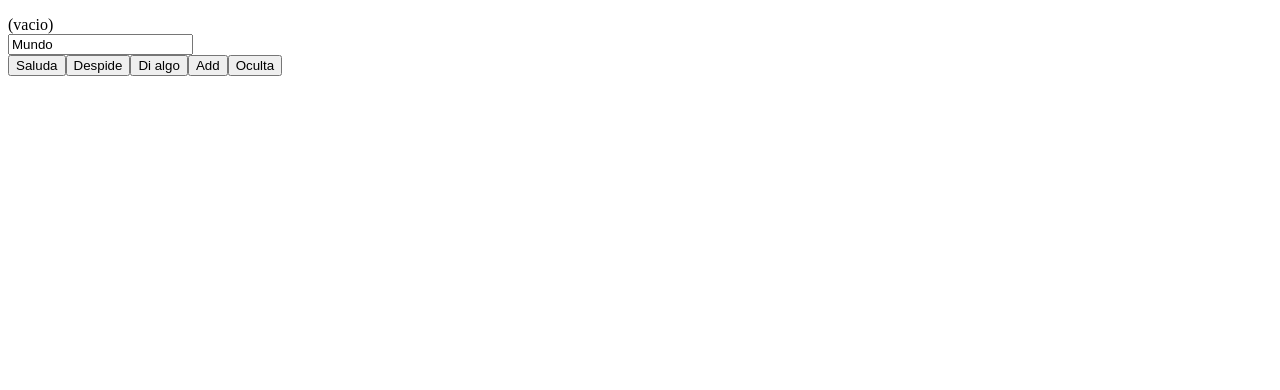
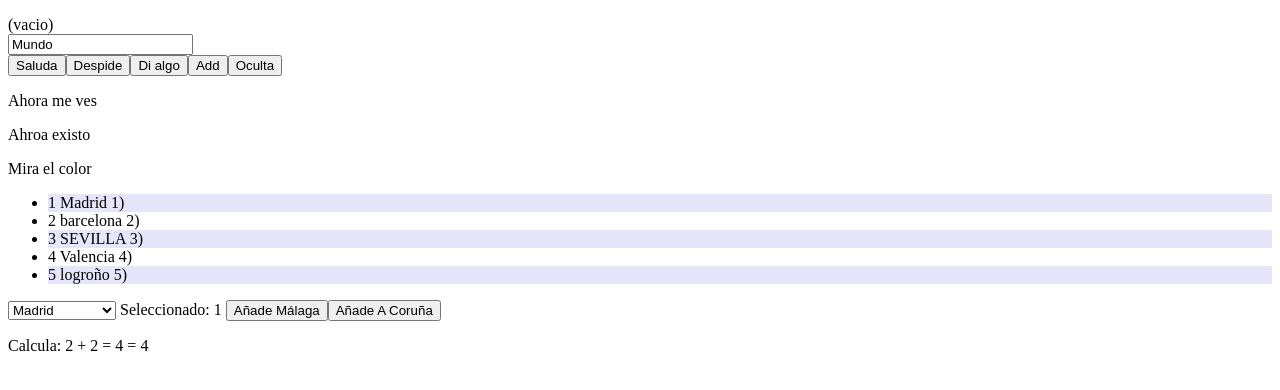
Before and after one commit to fowellsoft-learning/CursoAngular2, an Angular app: page / in a window 1280 px wide. Shown: the top 390 px of the page. Built offline with nearby package versions, Linux system fonts and the light colour scheme.

Commit message:
Probando binding en html

```diff
--- a/src/app/demo/demo.component.html
+++ b/src/app/demo/demo.component.html
@@ -9,3 +9,34 @@
   <button (click)="oculta()">{{visible?'Oculta':'Muestra'}}</button>
 
 </p>
+
+<!-- Directivas estructurales //-->
+<p [hidden]="!visible">Ahora me ves</p>
+<p *ngIf="visible">Ahroa existo</p>
+
+<p [class.esVisible]="visible">Mira el color</p>
+
+<ul>
+  <li *ngFor="let p of listado; let ind=index; let fondo=odd"
+      [style.background-color]="fondo ? 'LigthBlue' : 'Lavender'" >
+    {{ind + 1}} {{p.nombre}} {{p.id}})
+  </li>
+</ul>
+
+
+<p>
+
+  <select [(ngModel)]="idProvincia">
+    <option value="">-- Elige opción</option>
+    <option *ngFor="let p of listado" [value]="p.id">{{p.nombre}}</option>
+  </select>
+
+  Seleccionado: {{idProvincia}}
+  <button (click)="add('Málaga')">Añade Málaga</button>
+  <button (click)="add('A Coruña')">Añade A Coruña</button>
+
+</p>
+
+<p>
+  Calcula: 2 + 2 = {{2 + 2}} = {{calcula(2,2)}}
+</p>
```
